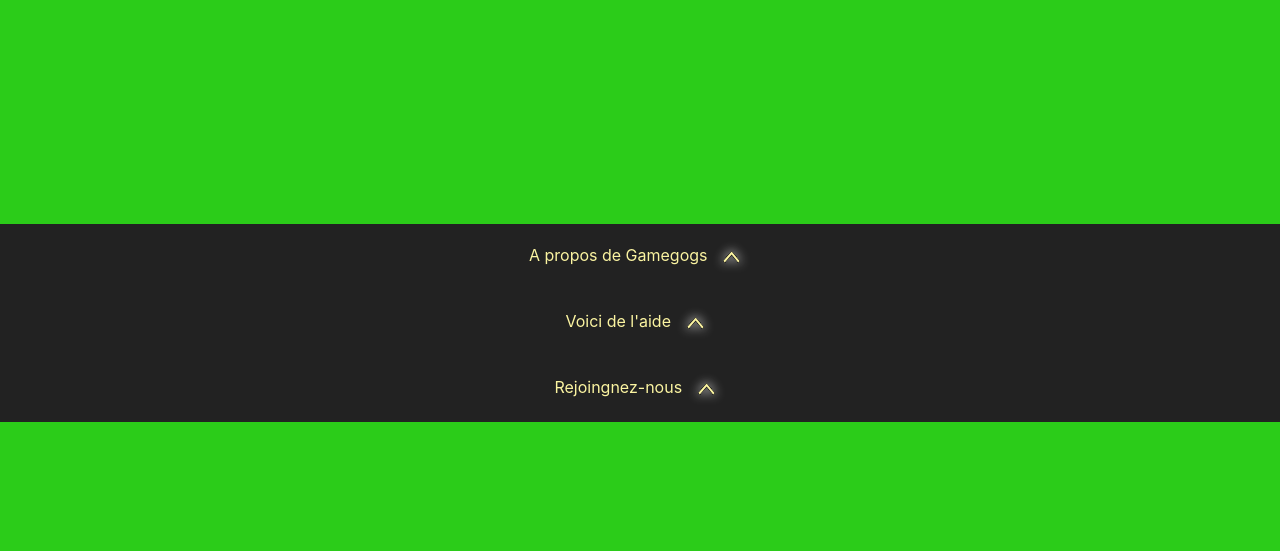
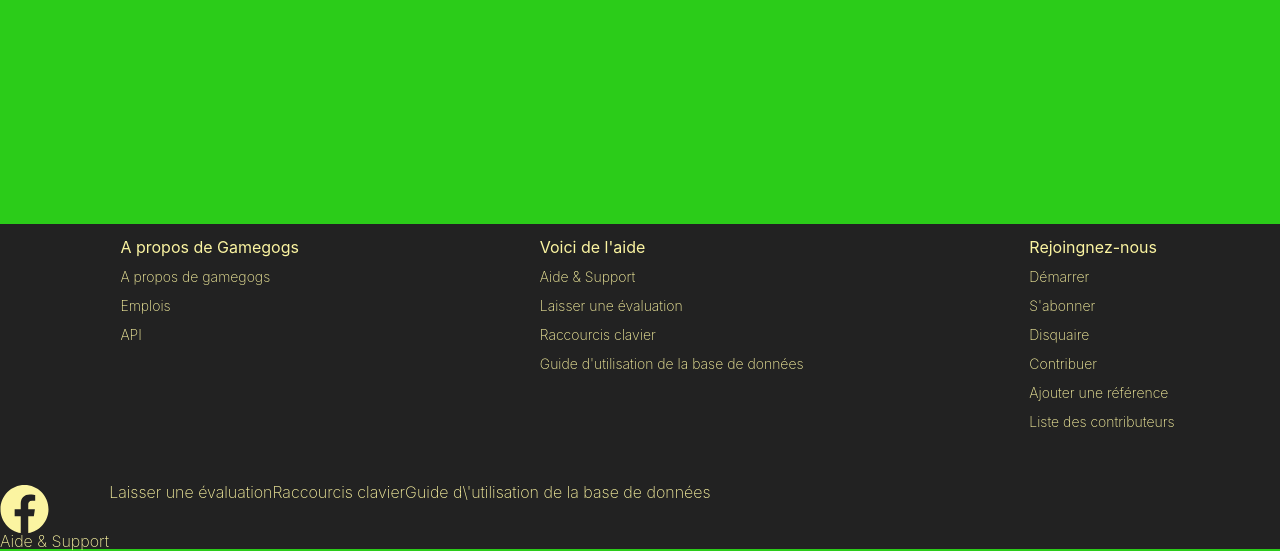
Before and after one commit to tbressel/gamegogs-vanille-v2, a PHP site: page / in a window 1280 px wide. Shown: the part 332-883 px from the top of the page. Before the commit the page ends 754 px from the top, so only its background shows below. Run offline with PHP 8.4, Linux system fonts and the light colour scheme; some web fonts are replaced.

Commit message:
footer navigation done

```diff
--- a/assets/style/css/index.css
+++ b/assets/style/css/index.css
@@ -335,6 +335,16 @@
     border-bottom: 0;
   }
 }
+.footer__container {
+  display: -webkit-box;
+  display: -ms-flexbox;
+  display: flex;
+  -webkit-box-orient: vertical;
+  -webkit-box-direction: normal;
+      -ms-flex-direction: column;
+          flex-direction: column;
+}
+
 .footer__container--gamegogsmenu {
   display: -webkit-box;
   display: -ms-flexbox;
@@ -347,17 +357,32 @@
       -ms-flex-align: center;
           align-items: center;
 }
+.footer__container--gamegogsmenu .gamegogs__block {
+  display: -webkit-box;
+  display: -ms-flexbox;
+  display: flex;
+  -webkit-box-orient: vertical;
+  -webkit-box-direction: normal;
+      -ms-flex-direction: column;
+          flex-direction: column;
+}
 .footer__container--gamegogsmenu .gamegogsmenu__about,
 .footer__container--gamegogsmenu .gamegogsmenu__help,
 .footer__container--gamegogsmenu .gamegogsmenu__join {
   display: none;
+  -webkit-box-orient: vertical;
+  -webkit-box-direction: normal;
+      -ms-flex-direction: column;
+          flex-direction: column;
   margin-bottom: 40px;
-  width: 310px;
+  width: 100%;
 }
 .footer__container--gamegogsmenu .gamegogsmenu__about.active,
 .footer__container--gamegogsmenu .gamegogsmenu__help.active,
 .footer__container--gamegogsmenu .gamegogsmenu__join.active {
-  display: block;
+  display: -webkit-box;
+  display: -ms-flexbox;
+  display: flex;
 }
 .footer__container--gamegogsmenu .gamegogs__title {
   display: -webkit-box;
@@ -385,9 +410,79 @@
 }
 .footer__container--gamegogsmenu .gamegogsmenu__li {
   text-align: center;
-  margin: 5px;
+  margin-bottom: 15px;
   border-bottom: 1px solid rgba(251, 243, 161, 0.3882352941);
 }
 .footer__container--gamegogsmenu .gamegogsmenu__li > p {
   font-size: 14px;
+}
+
+@media screen and (min-width: 744px) {
+  .footer__container--gamegogsmenu {
+    -webkit-box-orient: horizontal;
+    -webkit-box-direction: normal;
+        -ms-flex-direction: row;
+            flex-direction: row;
+    -webkit-box-align: start;
+        -ms-flex-align: start;
+            align-items: flex-start;
+    -ms-flex-pack: distribute;
+        justify-content: space-around;
+  }
+  .footer__container--gamegogsmenu .gamegogsmenu__about,
+  .footer__container--gamegogsmenu .gamegogsmenu__help,
+  .footer__container--gamegogsmenu .gamegogsmenu__join {
+    display: -webkit-box;
+    display: -ms-flexbox;
+    display: flex;
+    -webkit-box-align: start;
+        -ms-flex-align: start;
+            align-items: flex-start;
+    margin-left: 15px;
+  }
+  .footer__container--gamegogsmenu .gamegogsmenu__li {
+    border-bottom: 0px;
+  }
+  .footer__container--gamegogsmenu .gamegogs__title {
+    -webkit-box-pack: start;
+        -ms-flex-pack: start;
+            justify-content: flex-start;
+  }
+  .footer__container--gamegogsmenu .gamegogs__title img {
+    display: none;
+  }
+}
+.socialnetworks__container {
+  -webkit-box-ordinal-group: 1;
+      -ms-flex-order: 0;
+          order: 0;
+}
+.socialnetworks__container .socialnetwork__block {
+  display: -webkit-box;
+  display: -ms-flexbox;
+  display: flex;
+  -webkit-box-orient: vertical;
+  -webkit-box-direction: normal;
+      -ms-flex-direction: column;
+          flex-direction: column;
+}
+.socialnetworks__container .socialnetwork__block .socialnetwork__title {
+  display: none;
+}
+.socialnetworks__container .socialnetwork__block .socialnetworkmenu__follow {
+  display: -webkit-box;
+  display: -ms-flexbox;
+  display: flex;
+  -webkit-box-orient: horizontal;
+  -webkit-box-direction: normal;
+      -ms-flex-direction: row;
+          flex-direction: row;
+}
+
+@media screen and (min-width: 744px) {
+  .socialnetworks__container {
+    -webkit-box-ordinal-group: 2;
+        -ms-flex-order: 1;
+            order: 1;
+  }
 }/*# sourceMappingURL=index.css.map */
--- a/assets/style/scss/index.scss
+++ b/assets/style/scss/index.scss
@@ -6,4 +6,6 @@
 // import des styles d'éléments principaux
 @import '../../../components/header/header.scss';
 @import '../../../components/header/nagivation/navigation.scss';
+@import '../../../components/footer/footer.scss';
 @import '../../../components/footer/about/about.scss';
+@import '../../../components/footer/social-networks/social-networks.scss';
--- a/components/footer/about/about.php
+++ b/components/footer/about/about.php
@@ -1,12 +1,11 @@
 <?php
 echo ('
-    <div class="footer__container">
+
             <div id="footer-menu" class="footer__container--gamegogsmenu">
+<div class="gamegogs__block">
                 <div class="gamegogs__title">
-                    <p>A propos de Gamegogs <img src="./assets/svg/arrowprofil-icon.svg" alt="arrow"
-                            data-set="about__ul"></p>
+                        <p>A propos de Gamegogs <img src="./assets/svg/arrowprofil-icon.svg" alt="arrow" data-set="about__ul"></p>
                 </div>
-
                 <ul id="about__ul" class="gamegogsmenu__about">
                     <li class="gamegogsmenu__li">
                         <p>A propos de gamegogs</p>
@@ -18,6 +17,10 @@
                         <p>API</p>
                     </li>
                 </ul>
+</div>
+
+
+<div class="gamegogs__block">
                 <div class="gamegogs__title">
                     <p>Voici de l\'aide <img src="./assets/svg/arrowprofil-icon.svg" alt="arrow" data-set="help__ul"></p>
                 </div>
@@ -35,6 +38,8 @@
                         <p>Guide d\'utilisation de la base de données</p>
                     </li>
                 </ul>
+</div>
+<div class="gamegogs__block">
                 <div class="gamegogs__title">
                     <p>Rejoingnez-nous <img src="./assets/svg/arrowprofil-icon.svg" alt="arrow" data-set="join__ul"></p>
                 </div>
@@ -58,7 +63,6 @@
                         <p>Liste des contributeurs</p>
                     </li>
                 </ul>
+</div>
             </div>
-        </div>');
-
-        ?>
+        ');
--- /dev/null
+++ b/components/footer/footer.scss
@@ -0,0 +1,5 @@
+.footer__container {
+    display: flex;
+    flex-direction: column;
+
+}
--- a/index.php
+++ b/index.php
@@ -22,13 +22,43 @@
         main {
             height: 500px;
         }
-
-        </style>
+    </style>
 
 
     <footer class="black-bg">
-        <?php include('./components/footer/about/about.php'); ?>
+        <div class="footer__container">
+
+            <div class="socialnetworks__container">
+                <div class="socialnetwork__block">
+                    <div class="socialnetwork__title">
+                        <p>Suivez-nous</p>
+                    </div>
+                    <ul id="follow__ul" class="socialnetworkmenu__follow">
+                        <li class="socialnetworkmenu__li">
+                            <img src="./assets/svg/facebook-logo.svg" alt="facebook">
+                            <p>Aide & Support</p>
+                        </li>
+                        <li class="socialnetworkmenu__li">
+                            <p>Laisser une évaluation</p>
+                        </li>
+                        <li class="socialnetworkmenu__li">
+                            <p>Raccourcis clavier</p>
+                        </li>
+                        <li class="socialnetworkmenu__li">
+                            <p>Guide d\'utilisation de la base de données</p>
+                        </li>
+                    </ul>
+                </div>
+            </div>
+
+
+
+
+
+            <?php include('./components/footer/about/about.php'); ?>
+        </div>
     </footer>
     <script src="./assets/scripts/script.js"></script>
 </body>
+
 </html>
--- /dev/null
+++ b/robots.txt
@@ -0,0 +1,5 @@
+User-agent: Googlebot
+
+User-agent: AdsBot-Google
+
+Disallow: /private/
```
Also changed, not shown: assets/style/css/footer.css (added, +9 -0 lines), assets/style/css/social-networks.css (added, +34 -0 lines), components/footer/about/about.scss (+38 -6 lines), components/footer/social-networks/social-networks.php (added, +7 -0 lines), components/footer/social-networks/social-networks.scss (added, +36 -0 lines), 3 other files.
